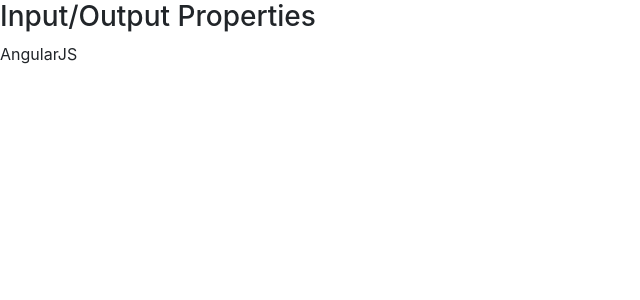
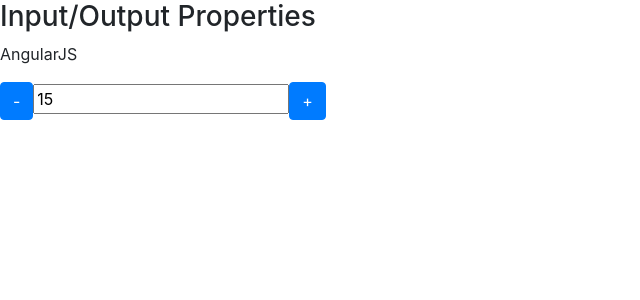
Before and after one commit to VagnerLeite/AngularJS, an Angular app in the folder data-binding/: page / in a window 1280 px wide. Shown: the top 300 px of the page, without its empty margins (0-640 px from the left). Built offline with nearby package versions, Linux system fonts and the light colour scheme.

Commit message:
Output property

```diff
--- a/data-binding/src/app/app.module.ts
+++ b/data-binding/src/app/app.module.ts
@@ -8,12 +8,14 @@
 import { FormsModule } from '@angular/forms';
 import { DataBindingComponent } from './data-binding/data-binding.component';
 import { InputPropertyComponent } from './input-property/input-property.component';
+import { OutputPropertyComponent } from './output-property/output-property.component';
 
 @NgModule({
   declarations: [
     AppComponent,
     DataBindingComponent,
-    InputPropertyComponent
+    InputPropertyComponent,
+    OutputPropertyComponent
   ],
   imports: [
     BrowserModule,
--- a/data-binding/src/app/data-binding/data-binding.component.html
+++ b/data-binding/src/app/data-binding/data-binding.component.html
@@ -148,5 +148,9 @@
 
 
         <app-curso [nome]="nomeDoCurso"></app-curso>
+
+        <contador [valor]="valorInicial"
+            (mudouValor)="onMudouValor($event)"
+        ></contador>
     </article>
 </section>
--- a/data-binding/src/app/data-binding/data-binding.component.ts
+++ b/data-binding/src/app/data-binding/data-binding.component.ts
@@ -17,6 +17,8 @@
   isMouseOver: boolean = false;
 
   nomeDoCurso: string = 'AngularJS';
+
+  valorInicial = 15;
 
   getValor(){
     return 1;
@@ -42,6 +44,10 @@
     this.isMouseOver = !this.isMouseOver;
   }
 
+  onMudouValor(evento){
+    console.log(evento.novoValor);
+  }
+
   constructor() { }
 
   ngOnInit() {
--- /dev/null
+++ b/data-binding/src/app/output-property/output-property.component.html
@@ -0,0 +1,7 @@
+<div>
+
+    <button class="btn btn-primary" (click)="decrementa()">-</button>
+    <input type="text" [value]="valor" readonly>
+    <button class="btn btn-primary" (click)="incrementa()">+</button>
+
+</div>
--- /dev/null
+++ b/data-binding/src/app/output-property/output-property.component.ts
@@ -0,0 +1,30 @@
+import { Component, OnInit, Input, Output } from '@angular/core';
+import { EventEmitter } from '@angular/core';
+
+@Component({
+  selector: 'contador',
+  templateUrl: './output-property.component.html',
+  styleUrls: ['./output-property.component.scss']
+})
+export class OutputPropertyComponent implements OnInit {
+
+  @Input() valor: number = 0;
+
+  @Output() mudouValor = new EventEmitter();
+
+  incrementa(){
+    this.valor++;
+    this.mudouValor.emit({novoValor: this.valor});
+  }
+
+  decrementa(){
+    this.valor--;
+    this.mudouValor.emit({novoValor: this.valor});
+  }
+
+  constructor() { }
+
+  ngOnInit() {
+  }
+
+}
```
Also changed, not shown: data-binding/src/app/output-property/output-property.component.scss (added), 1 other file (tests, documents, lock files or other folders).
